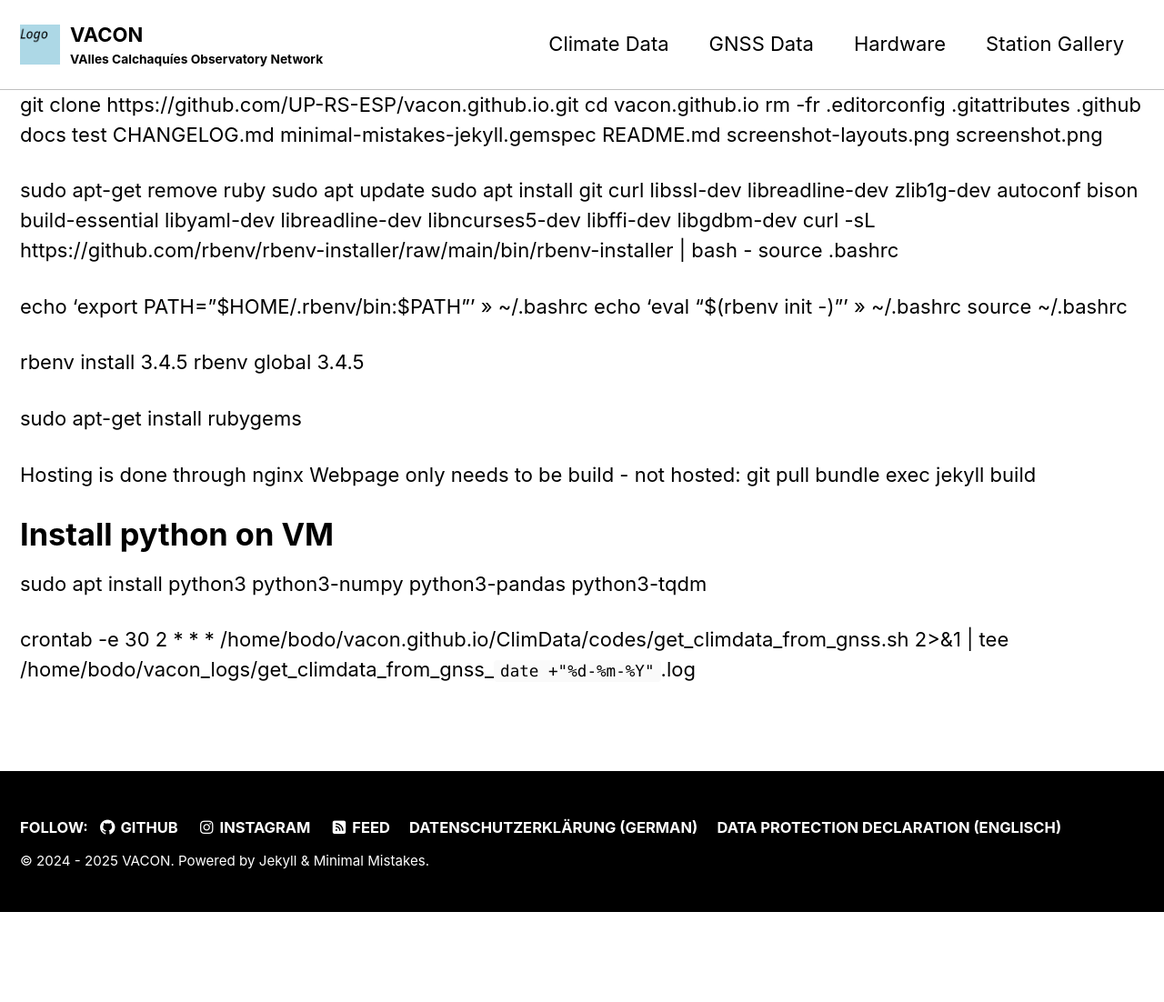
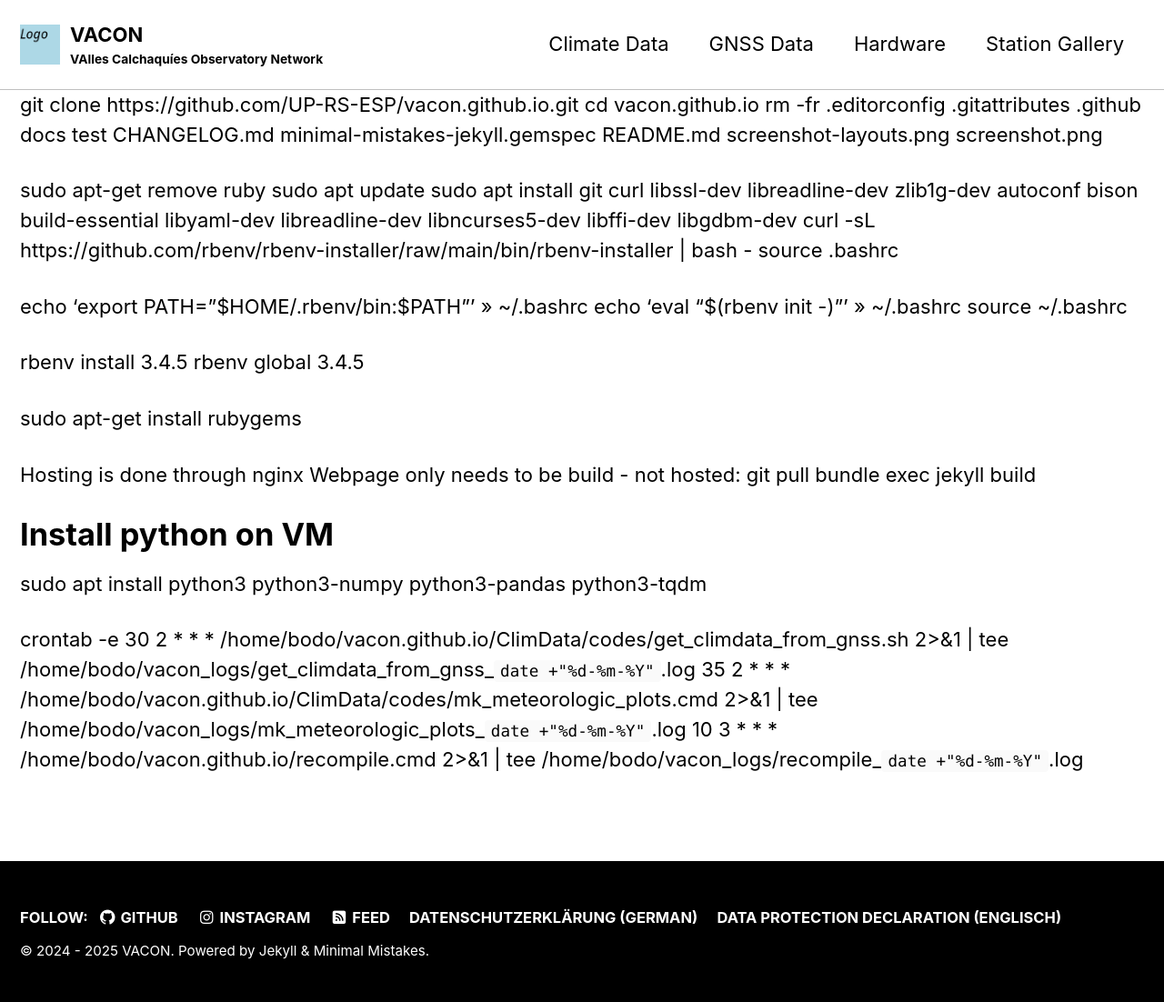
Before and after one commit to UP-RS-ESP/vacon.github.io, a Jekyll site: the page built from setup_VACON.md, in a window 1280 px wide. Shown: the whole page at 91% size. Built offline with Jekyll 4.4.1, drawn with Linux system fonts in a browser that asks for light colours; cached includes are drawn as plain includes; our own code applies the rules of GitHub Pages for plain Markdown files; before the commit the page ends 1003 px from its top, so only the background shows below that.

Commit message:
09-08-2025

```diff
--- a/setup_VACON.md
+++ b/setup_VACON.md
@@ -32,3 +32,5 @@ sudo apt install python3 python3-numpy python3-pandas python3-tqdm
 
 crontab -e
 30 2 * * * /home/bodo/vacon.github.io/ClimData/codes/get_climdata_from_gnss.sh 2>&1 | tee /home/bodo/vacon_logs/get_climdata_from_gnss_`date +"%d-%m-%Y"`.log
+35 2 * * * /home/bodo/vacon.github.io/ClimData/codes/mk_meteorologic_plots.cmd 2>&1 | tee /home/bodo/vacon_logs/mk_meteorologic_plots_`date +"%d-%m-%Y"`.log
+10 3 * * * /home/bodo/vacon.github.io/recompile.cmd 2>&1 | tee /home/bodo/vacon_logs/recompile_`date +"%d-%m-%Y"`.log
```
Also changed, not shown: images/3Logo_map_VACON.jpg, images/3logos_1200x.jpg, images/NWArg_GNSS_VACON_fixedSA.jpg, 3 other files.
